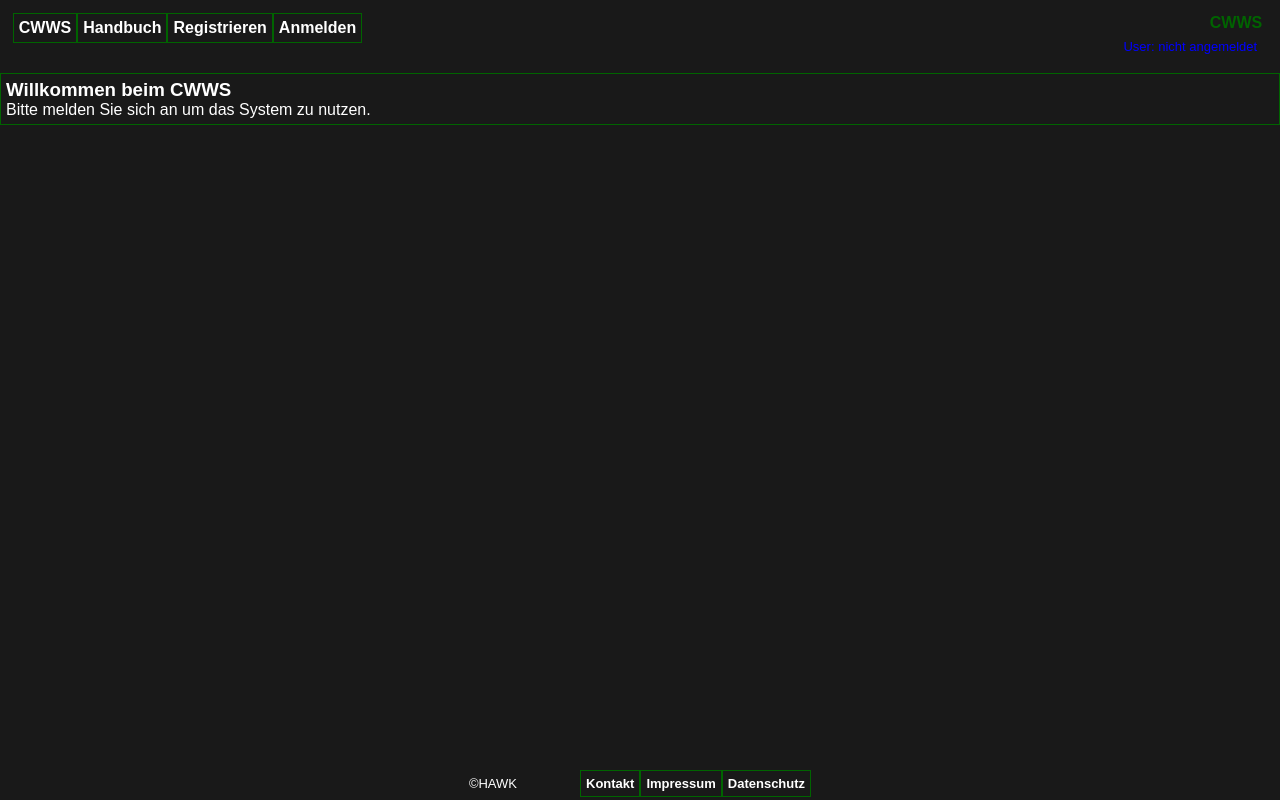
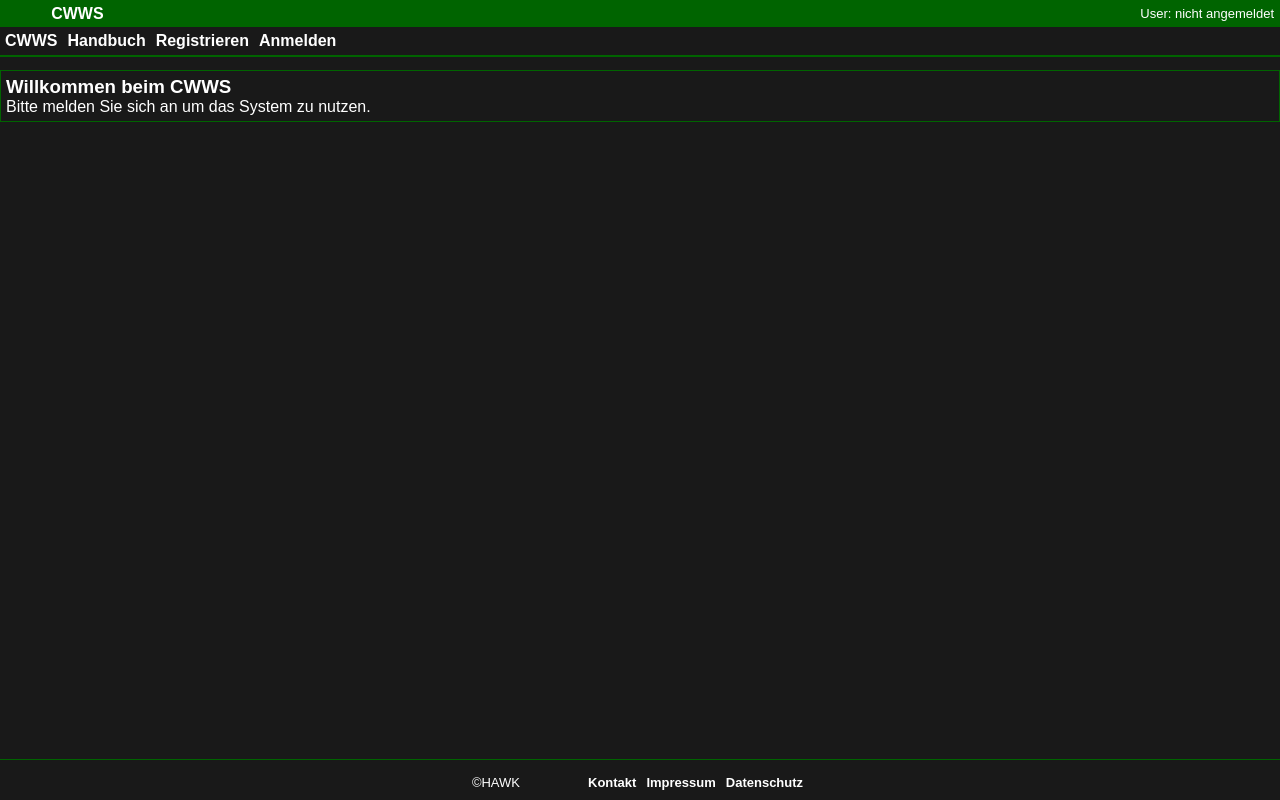
Before and after one commit to HAWK-SoSe21/CWWS, a PHP site: page /index.php in a window 1280 px wide. Run offline with PHP 8.4, Linux system fonts and the light colour scheme.

Commit message:
Anpassung Menü 08.07.21
- Ausgestaltung der Menüleiste
- Ordner Icons mit ersten Beispiele hinzugefügt

```diff
--- a/HTML/CWWS/CSS/style.css
+++ b/HTML/CWWS/CSS/style.css
@@ -27,12 +27,14 @@ input{
 /*HEADER*/
 .header{
     width: 100%;
+    flex-direction: column;
+    display: flex;
+
 }
 .navbar{
     float: left;
-    width: 68%;
+    width: 100%;
     align-items: center;
-    padding:1%;
 }
 .header li,.footer li{
     float: left;
@@ -40,7 +42,7 @@ input{
     text-align: center;
     text-decoration: none;
     list-style: none;
-    border: 1px solid darkgreen;
+
 
     transition: border-bottom 0.5s;
     padding: 5px;
@@ -72,27 +74,35 @@ input{
 }
 .infobox{
     float: left;
-    display: block;
+    background: darkgreen;
+    display: flex;
     align-items: center;
-    padding: 1%;
-    width: 28%;
+    width: 100%;
+    justify-content: space-between;
 }
 
 .brand{
-    color: darkgreen;
+    color: white;
     font-weight: bold;
     text-align: right;
-    padding: 1px 5px;
+    padding: 1px 4%;
 }
 
 .status{
-    color: blue;
+    color: white;
     font-size: small;
     text-align: right;
-    padding: 1px 5px;
+    padding: 1px;
     margin: 5px;
 }
 
+.tabs{
+    width: 100%;
+    height: 2px;
+    border-top: gray;
+    background: darkgreen;
+    border-bottom: gray;
+}
 
 
 /*MAIN*/
@@ -101,6 +111,7 @@ input{
     margin-bottom: 20px;
     height: 100%;
     overflow: auto;
+    padding-top: 1%;
 }
 .mainpic{
     width: 100%;
@@ -217,6 +228,7 @@ input{
     height: 20px;
     margin-top: -20px;
     padding: 10px;
+    border-top: 1px solid darkgreen;
 }
 .copyright{
     float: left;
--- a/HTML/CWWS/header.php
+++ b/HTML/CWWS/header.php
@@ -14,6 +14,12 @@
 
     <body>
         <div id="header" class="header">
+             <div class="infobox">
+                <div class="brand">CWWS</div>
+                <div class="status">User: <?php echo userinfo();?></div>
+            </div>
+
+
             <div class="navbar">
                 <li><a href="<?php WEBROOT ?><?= UV ?>index.php">CWWS</a></li>
                 <li><a href="<?php WEBROOT ?><?= UV ?>pages/about.php">Handbuch</a></li>
@@ -27,8 +33,6 @@
                 <?php endif ?>
             </div>
 
-            <div class="infobox">
-                <div class="brand">CWWS</div>
-                <div class="status">User: <?php echo userinfo();?></div>
+            <div class="tabs">
             </div>
         </div>
```
Also changed, not shown: 4 other files.
